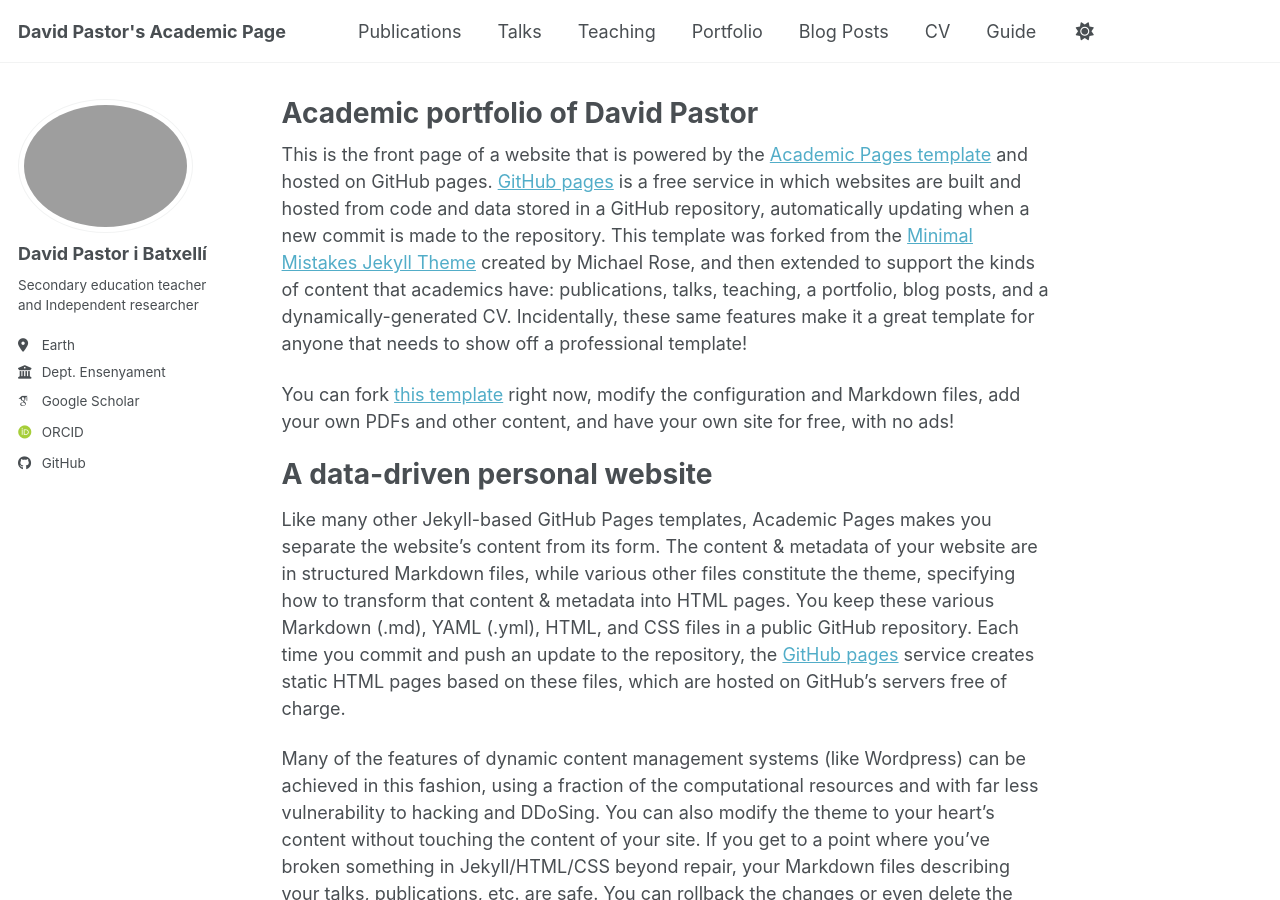
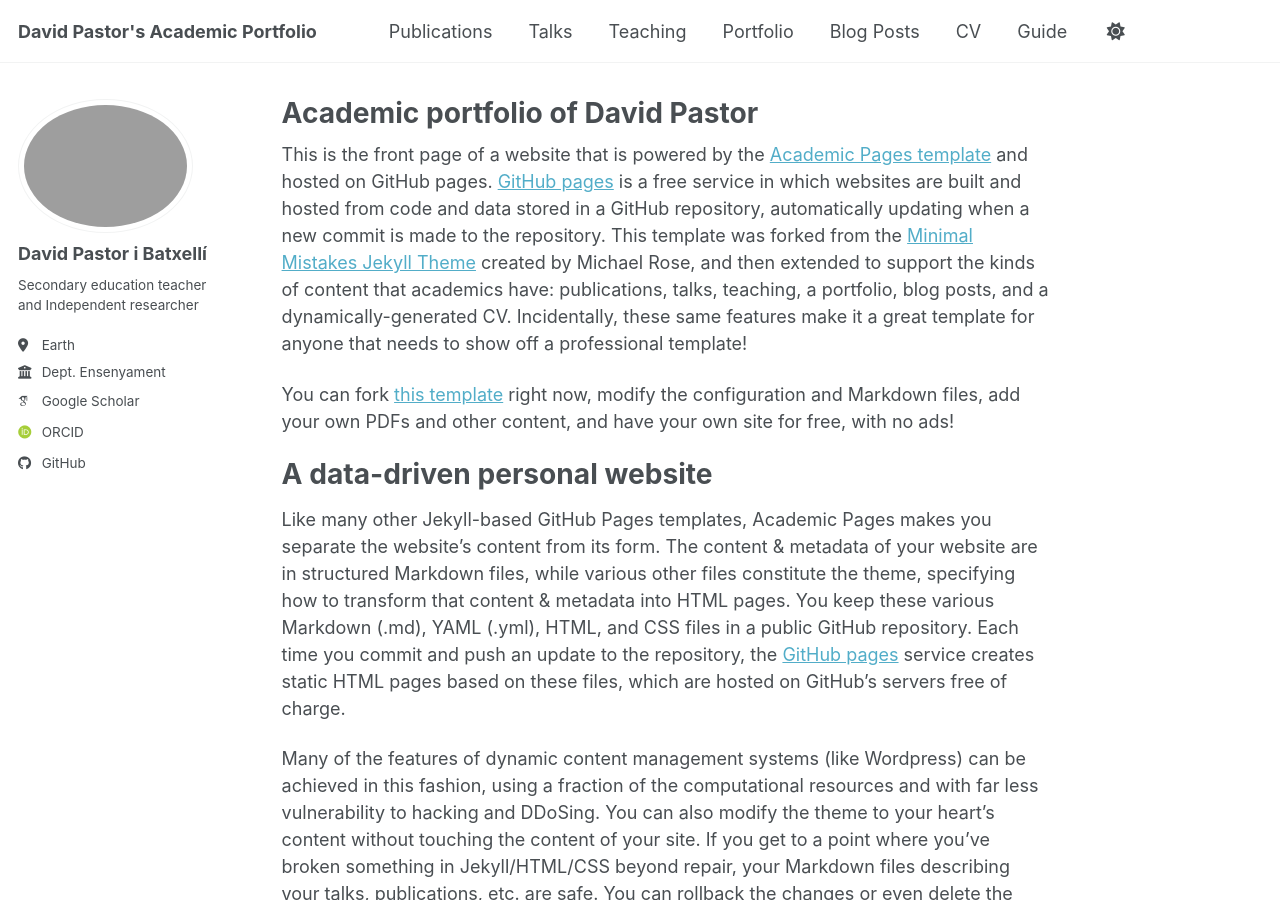
Before and after one commit to profpastor/profpastor.github.io, a Jekyll site: the page built from _pages/about.md, in a window 1280 px wide and 900 px high. Built offline with Jekyll 4.4.1, drawn with Linux system fonts in a browser that asks for light colours; some web fonts are replaced; a script bundle is joined from its source files by our own code; library files that are not in the unit come from our copies.

Commit message:
Update site title to 'David Pastor's Academic Portfolio'

```diff
--- a/_config.yml
+++ b/_config.yml
@@ -9,7 +9,7 @@
 # Basic Site Settings
 locale                   : "en-US"
 site_theme               : "default" # the available themes options are "default", "air", "sunrise", "mint", "dirt" and "contrast"
-title                    : "David Pastor's Academic Page"
+title                    : "David Pastor's Academic Portfolio"
 title_separator          : "-"
 name                     : "David Pastor i Batxellí"
 description              : "David Pastor's academic portfolio"   # Update this with a general description of your site, this is the default if not overridden by a page
```
